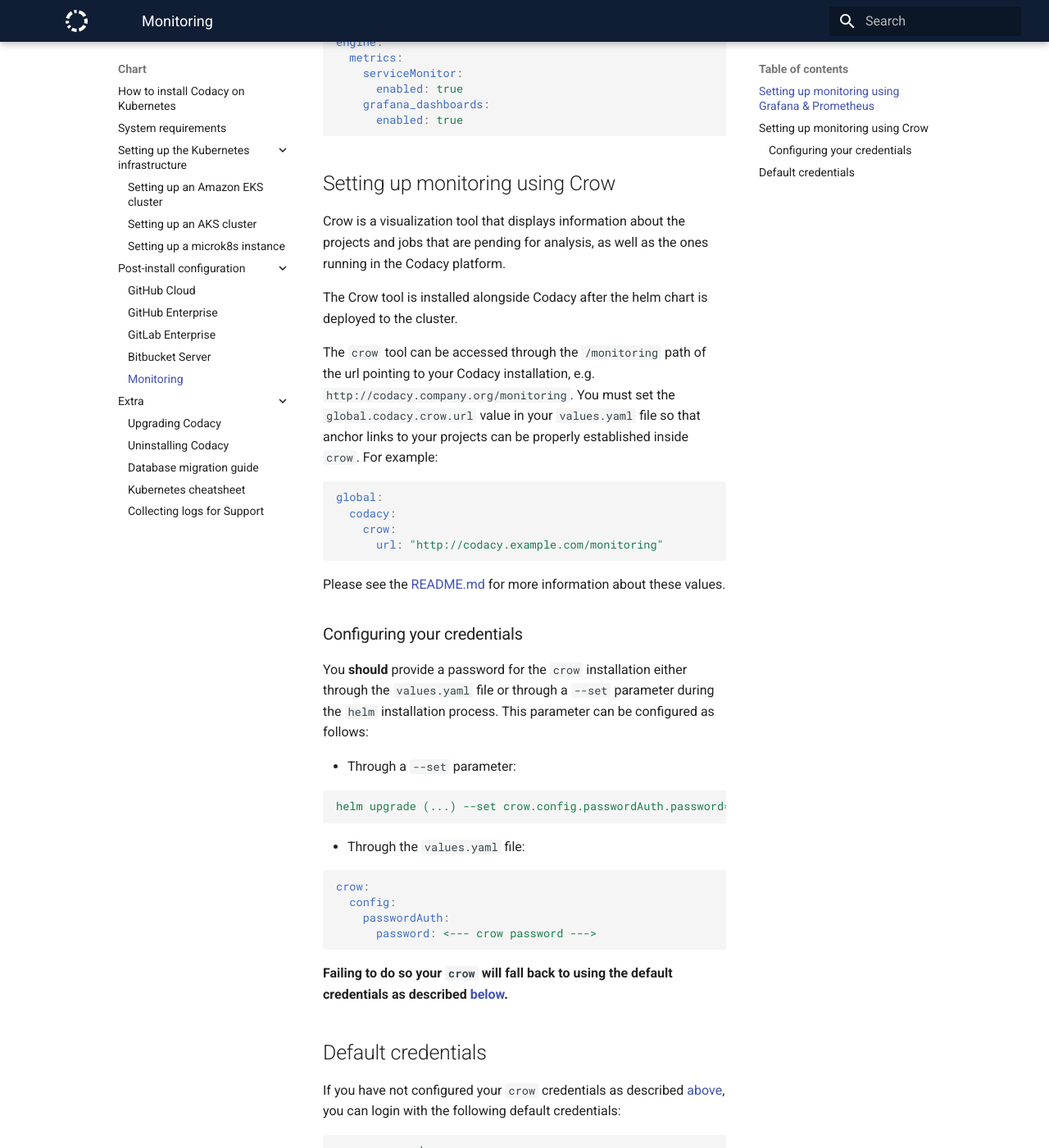
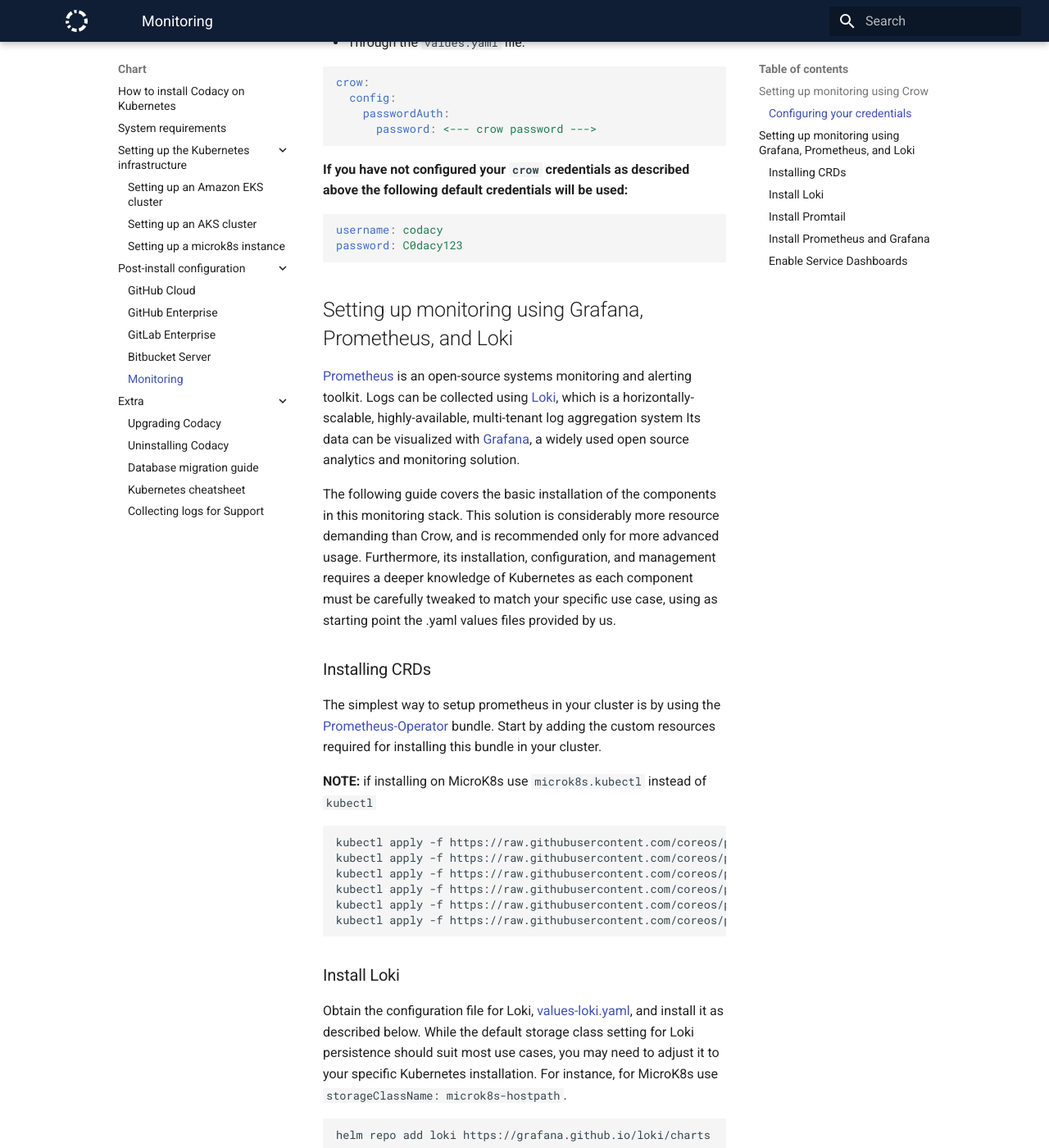
Before and after one commit to codacy/chart, an MkDocs documentation site: the page built from docs/configuration/monitoring.md, in a window 1280 px wide and 1400 px high, scrolled down 1056 px. Shown: the whole window at 82% size. Built offline with MkDocs 1.6.1 and Material for MkDocs 9.7.7, drawn with Linux system fonts in a browser that asks for light colours; some of the changed text lies outside the part shown.

Commit message:
Docs: Update monitoring documentation for grafana and prometheus (#324)
* Docs: Update monitoring documentation for grafana and prometheus

* Address reviewer comments

* Remove unused 'monitoring' namespace from docs

* Fix link to installation instructions

* Update docs/configuration/monitoring.md

Co-Authored-By: Paulo Ribeiro <60105800+pauloribeiro-codacy@users.noreply.github.com>

* Update docs/configuration/monitoring.md

Co-Authored-By: Paulo Ribeiro <60105800+pauloribeiro-codacy@users.noreply.github.com>

* Update docs/configuration/monitoring.md

Co-Authored-By: Paulo Ribeiro <60105800+pauloribeiro-codacy@users.noreply.github.com>

* Update docs/configuration/monitoring.md

Co-Authored-By: Paulo Ribeiro <60105800+pauloribeiro-codacy@users.noreply.github.com>

* Update docs/configuration/monitoring.md

Co-Authored-By: Paulo Ribeiro <60105800+pauloribeiro-codacy@users.noreply.github.com>

* Address reviewer comments

Co-authored-by: Paulo Ribeiro <paulo.ribeiro@codacy.com>
Co-authored-by: Paulo Ribeiro <60105800+pauloribeiro-codacy@users.noreply.github.com>

````diff
--- a/docs/configuration/monitoring.md
+++ b/docs/configuration/monitoring.md
@@ -1,43 +1,137 @@
 # Monitoring
 
-In older versions, Codacy was monitored using an application we build
-in-house called "Crow". Going forward, we are deprecating Crow and
-setting up "Prometheus style" metrics in all our components that
-can be accessed using the Prometheus + Grafana ecosystem.
+Currently two monitoring solutions are supported:
 
-Initially Crow will still be bundled in Codacy helm chart, until
-we have all functionality available on Grafana.
+* [**Crow**](#setting-up-monitoring-using-crow) - A simple, lightweight, and built-in monitoring solution.
+* [**Prometheus + Grafana + Loki**](#setting-up-monitoring-using-grafana-prometheus-and-loki) - A comprehensive third-party monitoring solution, recommended for more advanced usage.
 
-## Setting up monitoring using Grafana & Prometheus
+## Setting up monitoring using Crow
+
+Crow displays information about the projects pending analysis and the jobs currently running on Codacy.
+
+The Crow tool is installed alongside Codacy after the helm chart is deployed to the cluster.
+It can be accessed through the `/monitoring` path of the url pointing to your Codacy
+installation, e.g. `http://codacy.company.org/monitoring`. You must set the
+`global.codacy.crow.url` value in your `values.yaml` file so that anchor links to your
+projects can be properly established inside `crow`.
+
+For example:
+
+```yaml
+global:
+  codacy:
+    crow:
+      url: "http://codacy.example.com/monitoring"
+```
+
+### Configuring your credentials
+
+We highly recommend that you define a custom password for the Crow installation. You can do this either through the `values.yaml` file or through a `--set` parameter during the Helm installation process. This parameter can be configured as follows:
+
+* Through a `--set` parameter:
+
+```yaml
+helm upgrade (...options used to install codacy...) --set crow.config.passwordAuth.password=<--- crow password --->
+```
+
+* Through the `values.yaml` file:
+
+```yaml
+crow:
+  config:
+    passwordAuth:
+      password: <--- crow password --->
+```
+
+**If you have not configured your `crow` credentials as described above
+the following default credentials will be used:**
+
+```yaml
+username: codacy
+password: C0dacy123
+```
+
+## Setting up monitoring using Grafana, Prometheus, and Loki
+
+[Prometheus](https://prometheus.io) is an open-source systems monitoring and alerting
+toolkit. Logs can be collected using [Loki](https://grafana.com/oss/loki/), which is a
+horizontally-scalable, highly-available, multi-tenant log aggregation system
+Its data can be visualized with [Grafana](https://grafana.com), a widely used
+open source analytics and monitoring solution.
+
+The following guide covers the basic installation of the components in this monitoring stack.
+This solution is considerably more resource demanding than Crow, and is recommended only for
+more advanced usage. Furthermore, its installation, configuration, and management
+requires a deeper knowledge of Kubernetes as each component must be carefully tweaked
+to match your specific use case, using as starting point the .yaml values files provided by us.
+
+### Installing CRDs
 
 The simplest way to setup prometheus in your cluster is by using the
 [Prometheus-Operator](https://github.com/helm/charts/tree/master/stable/prometheus-operator)
-bundle.
+bundle. Start by adding the custom resources required for installing this bundle in your cluster.
 
-```sh
+**NOTE:** if installing on MicroK8s use `microk8s.kubectl` instead of `kubectl`
+
+```bash
 kubectl apply -f https://raw.githubusercontent.com/coreos/prometheus-operator/release-0.36/example/prometheus-operator-crd/monitoring.coreos.com_alertmanagers.yaml
 kubectl apply -f https://raw.githubusercontent.com/coreos/prometheus-operator/release-0.36/example/prometheus-operator-crd/monitoring.coreos.com_podmonitors.yaml
 kubectl apply -f https://raw.githubusercontent.com/coreos/prometheus-operator/release-0.36/example/prometheus-operator-crd/monitoring.coreos.com_prometheuses.yaml
 kubectl apply -f https://raw.githubusercontent.com/coreos/prometheus-operator/release-0.36/example/prometheus-operator-crd/monitoring.coreos.com_prometheusrules.yaml
 kubectl apply -f https://raw.githubusercontent.com/coreos/prometheus-operator/release-0.36/example/prometheus-operator-crd/monitoring.coreos.com_servicemonitors.yaml
 kubectl apply -f https://raw.githubusercontent.com/coreos/prometheus-operator/release-0.36/example/prometheus-operator-crd/monitoring.coreos.com_thanosrulers.yaml
-
-sleep 5 # wait for crds to be created
-
-helm upgrade --install monitoring stable/prometheus-operator \
-  --version 6.9.3 \
-  --namespace monitoring \
-  --set prometheusOperator.createCustomResource=false \
-  --set grafana.service.type=NodePort\
-  --set grafana.adminPassword="CHANGE_HERE"
-
-kubectl get svc monitoring-grafana -n monitoring
 ```
 
-Now that you have prometheus and grafana you can enable `ServiceMonitors` and `GrafanaDashboards`
-for Codacy components:
+### Install Loki
+
+Obtain the configuration file for Loki, [values-loki.yaml](https://github.com/codacy/chart/blob/master/codacy/values-loki.yaml),
+and install it as described below. While the default storage class setting
+for Loki persistence should suit most use cases, you may need to adjust
+it to your specific Kubernetes installation. For instance, for MicroK8s use
+`storageClassName: microk8s-hostpath`.
+
+```bash
+helm repo add loki https://grafana.github.io/loki/charts
+
+helm upgrade --install --atomic loki loki/loki --version 0.17.0 \
+  --recreate-pods --namespace codacy --values values-loki.yaml
+```
+
+### Install Promtail
+
+Promtail is an agent which ships the contents of local logs to a Loki instance.
+Obtain its configuration file, [values-promtail.yaml](https://github.com/codacy/chart/blob/master/codacy/values-promtail.yaml),
+and install it with
+
+```bash
+helm upgrade --install --atomic promtail loki/promtail --version 0.13.0 \
+  --recreate-pods --namespace codacy --values promtail-values.yaml
+```
+
+### Install Prometheus and Grafana
+
+Obtain the [Prometheus bundle](https://github.com/helm/charts/tree/master/stable/prometheus-operator)
+configuration file, [values-prometheus-operator.yaml](https://github.com/codacy/chart/blob/master/codacy/values-prometheus-operator.yaml).
+You **must edit the Grafana password** for the `admin` user in this file.
+Use the following command to install this bundle on your cluster.
+
+```bash
+helm upgrade --install --atomic monitoring stable/prometheus-operator --version 6.9.3 \
+  --recreate-pods --namespace codacy --values values-prometheus-operator.yaml
+```
+
+Follow the [Kubernetes documentation](https://v1-15.docs.kubernetes.io/docs/tasks/administer-cluster/access-cluster-services/#accessing-services-running-on-the-cluster)
+to access the Grafana service now running on your cluster, using the method that
+best suits your use case.
+
+### Enable Service Dashboards
+
+Now that you have Prometheus and Grafana installed you can enable `serviceMonitors`
+and `grafana_dashboards` for Codacy components. To do this create the following
+configuration file:
 
 ```yaml
+# values-monitoring.yaml
 codacy-api:
   metrics:
     serviceMonitor:
@@ -52,51 +146,10 @@
       enabled: true
 ```
 
-## Setting up monitoring using Crow
+Apply this configuration by issuing an helm upgrade while passing these additional values.
+To do so append `--values values-monitoring.yaml --recreate-pods` to the command used to install
+codacy provided in [this documentation](../index.md#2-installing-codacy).
 
-Crow is a visualization tool that displays information about the projects and jobs that are pending for analysis, as well as the ones running in the Codacy platform.
-
-The Crow tool is installed alongside Codacy after the helm chart is deployed to the cluster.
-
-The `crow` tool can be accessed through the `/monitoring` path of the url pointing to your Codacy installation, e.g. `http://codacy.company.org/monitoring`.
-You must set the `global.codacy.crow.url` value in your `values.yaml` file so that anchor links to your projects can be properly established inside `crow`.
-For example:
-
-```yaml
-global:
-  codacy:
-    crow:
-      url: "http://codacy.example.com/monitoring"
+```bash
+helm upgrade (...options used to install codacy...) --values values-monitoring-values.yaml --recreate-pods
 ```
-
-Please see the [README.md](https://github.com/codacy/chart/blob/master/README.md) for more information about these values.
-
-### Configuring your credentials
-
-You **should** provide a password for the `crow` installation either through the `values.yaml` file or through a `--set` parameter during the `helm` installation process. This parameter can be configured as follows:
-
-* Through a `--set` parameter:
-
-  ```yaml
-  helm upgrade (...) --set crow.config.passwordAuth.password=<--- crow password --->
-  ```
-
-* Through the `values.yaml` file:
-
-  ```yaml
-  crow:
-    config:
-      passwordAuth:
-        password: <--- crow password --->
-  ```
-
-**Failing to do so your `crow` will fall back to using the default credentials as described [below](##Default-credentials).**
-
-## Default credentials
-
-If you have not configured your `crow` credentials as described [above](###Configuring-your-credentials), you can login with the following default credentials:
-
-```yaml
-username: codacy
-password: C0dacy123
-```
````
Also changed, not shown: 3 other files.
